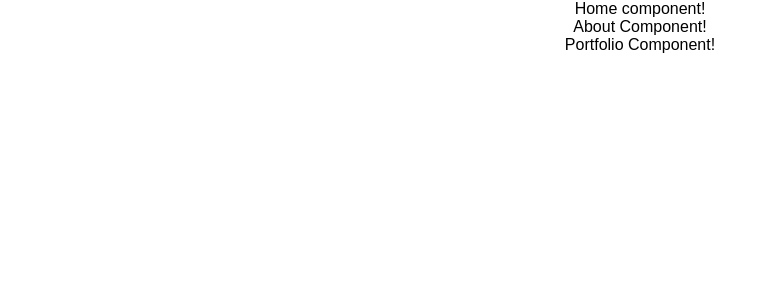
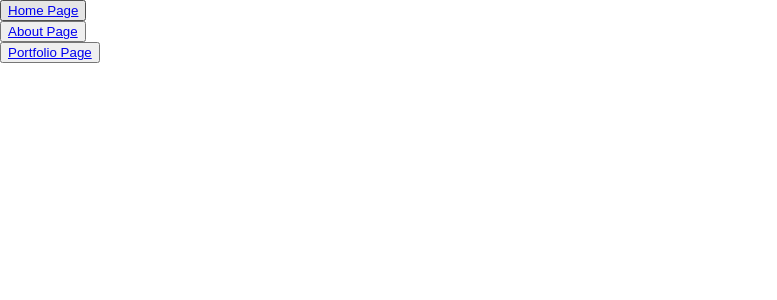
Before and after one commit to anniemaejenkins/PortfolioReactRouting, a React (Create React App) app: page /baselayout in a window 1280 px wide. Shown: the top 300 px of the page, without its empty margins (0-777 px from the left). Built offline with nearby package versions, Linux system fonts and the light colour scheme.

Commit message:
setup navbar link buttons

```diff
--- a/src/components/BaseLayout.js
+++ b/src/components/BaseLayout.js
@@ -1,4 +1,5 @@
 import React, {Component} from 'react';
+import { Link } from 'react-router-dom';
 
 // import dumb components
 import Home from './Home.js';
@@ -13,10 +14,32 @@ export default class BaseLayout extends Component{
     return(
       <div>
         <div className="navBar">
-          <Home/>
-          <About/>
-          <Portfolio/>
+          <div>
+            <button>
+              <Link to="/home">
+                Home Page
+              </Link>
+            </button>
+          </div>
+
+          <div>
+            <button>
+              <Link to="/about">
+                About Page
+              </Link>
+            </button>
+          </div>
+
+          <div>
+            <button>
+              <Link to="/portfolio">
+                Portfolio Page
+              </Link>
+            </button>
+          </div>
         </div>
+
+
       </div>
     );
   }
--- a/src/index.js
+++ b/src/index.js
@@ -9,6 +9,7 @@ import {BrowserRouter, Route, Switch} from 'react-router-dom';
 
 // import components
 import App from './components/App.js';
+import BaseLayout from './components/BaseLayout.js';
 import Home from './components/Home.js';
 import About from './components/About.js';
 import Portfolio from './components/Portfolio.js';
@@ -18,9 +19,10 @@ import registerServiceWorker from './registerServiceWorker';
 ReactDOM.render(
   <BrowserRouter>
     <Switch>
-      <Route path="/page_one" component={Home} />
-      <Route path="/page_two" component={About} />
-      <Route path="/page_three" component={Portfolio} />
+      <Route path="/baselayout" component={BaseLayout} />
+      <Route path="/home" component={Home} />
+      <Route path="/about" component={About} />
+      <Route path="/portfolio" component={Portfolio} />
       <Route path="/" component={App} />
     </Switch>
   </BrowserRouter>
```
